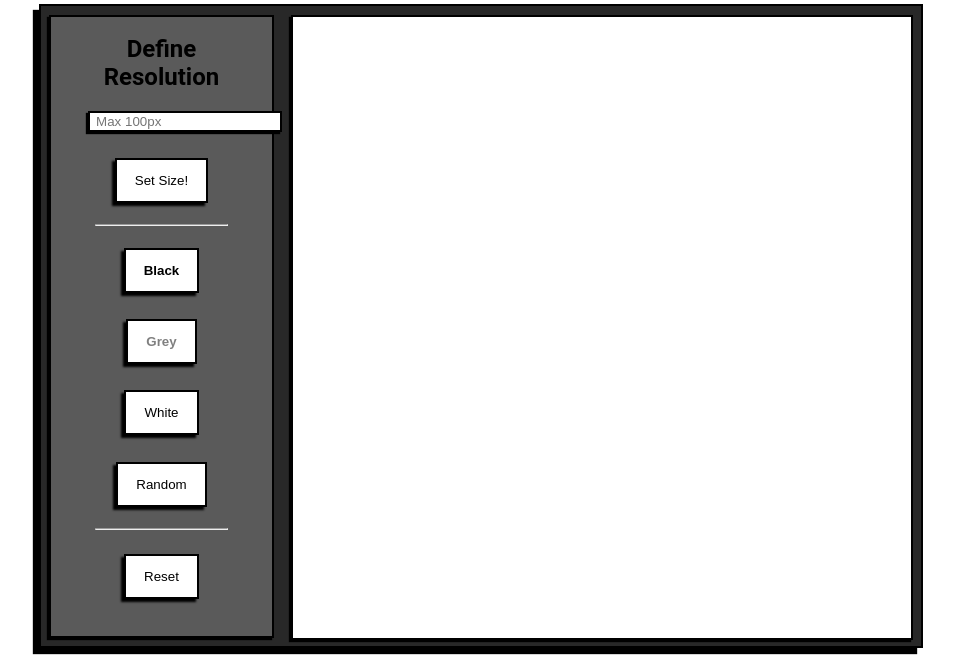
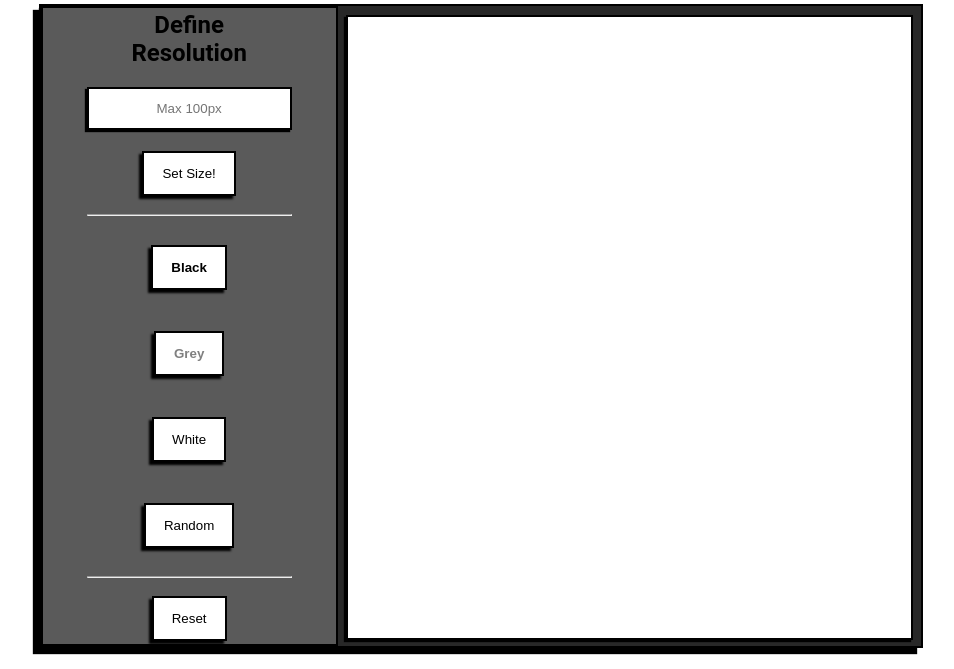
Before and after one commit to RangelR2/Etch-a-Sketch, a plain HTML site: page index.html in a window 1280 px wide. Shown: the part 131-800 px from the top of the page, without its empty margins (159-1113 px from the left). Drawn offline with Linux system fonts and the light colour scheme.

Commit message:
Correção de bugs

```diff
--- a/index.html
+++ b/index.html
@@ -16,7 +16,7 @@
             <div class="buttonsDiv">
                 <h2>Define <br> Resolution</h2>
 
-                <input type="text" placeholder="Max 100px" value="" onchange="changeSize(this.value)" id="input">
+                <input type="text" placeholder="Max 100px" value="" onchange="changeSize(this.value)" id="input">  <br>
                 <button id="setSize" class="setSize">Set Size!</button>
                 <hr>
                 <button id="blackButton" class="blackButton"><strong>Black</strong></button><br>
--- a/styles.css
+++ b/styles.css
@@ -41,14 +41,13 @@
 }
 
 .buttonsDiv{
-    width: 15%;
     display: block;
     background-color: rgb(90,90,90);
     box-shadow: -2px 2px 1px black;
-    margin: 1%;
     border: 2px solid black;
-    text-align:center;
+    text-align: center;
     padding: 5%;
+    justify-content: center;
 }
 
 .container{
@@ -61,9 +60,8 @@
 input{
     border: 2px solid black;
     box-shadow: -2px 2px 1px black;
-    padding-left: 5%;
-    padding-right: 5%;
-    margin-left: -6%;
+    padding: 12px;
+    text-align: center;
 }
 
 button{
@@ -84,7 +82,8 @@ h2{
 }
 
 .setSize{
-    margin-bottom: 10%;
+    margin-bottom: 5%;
+    margin-top: 10%;
 }
 
 .blackButton{
@@ -96,5 +95,5 @@ h2{
 }
 
 .resetButton{
-    margin-top: 12%;
+    margin-top: 5%;
 }
```
